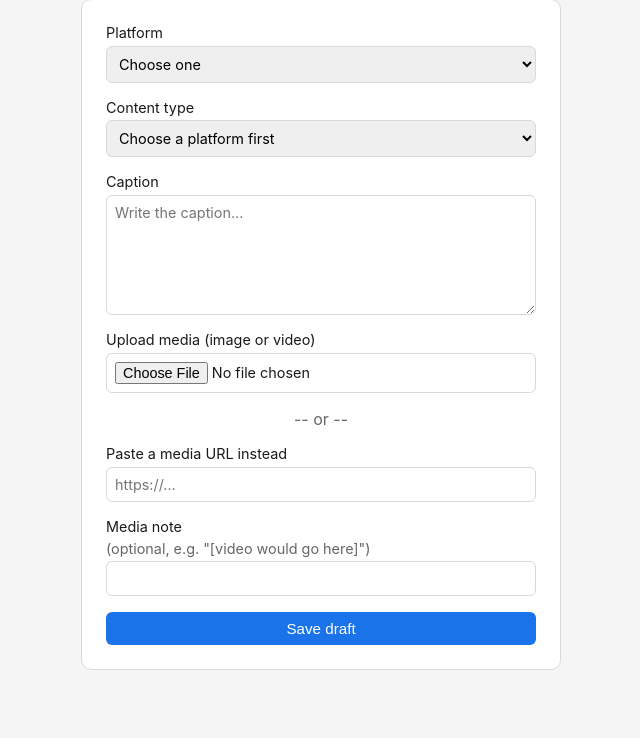
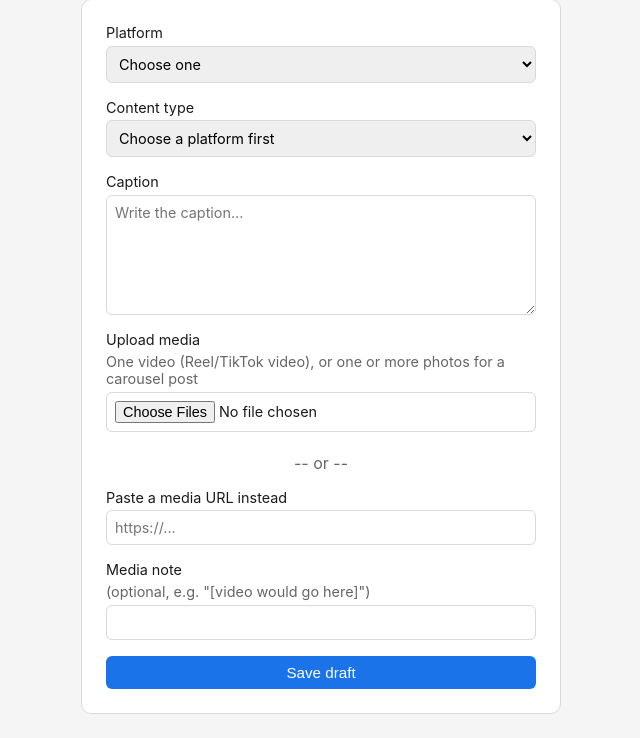
Before and after one commit to milandikker/mills-os-crm, a Flask app: template meleh-studio-social/content_agent/templates/new.html in a window 1280 px wide. Shown: the part 131-869 px from the top of the page, without its empty margins (33-673 px from the left). Before the commit the page ends 801 px from the top, so only its background shows below. Run offline with Flask 3, Linux system fonts and the light colour scheme; the template is opened without the code that fills it, so the values that code supplies are empty; parts of the project's set-up code (start-up, migrations or seed data) failed here and were passed over.

Commit message:
Add multi-photo carousel support; fix TikTok photo posts; faster Telegram polling
TikTok, Instagram, and Facebook all support photo carousels, not just
Instagram -- the dashboard's TikTok option was wrongly video-only.

Replaces content_queue.media_url (single value) with media_urls TEXT[]
(migrations/004_media_urls_array.sql). 'static' content type now means
one or more photos (a carousel when >1); 'reel'/'tiktok_video' remain
exactly one video file, enforced in content_agent's upload handler.

Dashboard: file input now accepts multiple images, shows a file-count
hint, and disables+relabels the submit button on click ('Saving...')
so a slow upload over the SSH tunnel doesn't look frozen and invite a
double-click (which is what created duplicate drafts earlier).

Telegram bot: a carousel sends as a real Telegram album via
send_media_group, followed by a separate message carrying the caption
+ Posted/Reject buttons -- Telegram's media-group API has no
reply_markup support at all, so the buttons can't live on the album
itself. That follow-up message's ID is what gets tracked/edited.
Poll interval default dropped 60s -> 15s for faster notification.

Verified locally end-to-end: all 4 migrations apply cleanly in
sequence on a fresh DB; TikTok/Instagram/Facebook carousel uploads
(3 photos) store correctly as an array with collision-safe filenames;
submitting >1 file for a Reel/TikTok-video is rejected without
creating a row; the Telegram bot's carousel path sends a 3-item album
via send_media_group and a separate buttons-bearing message, and
correctly tracks that message's ID (not the album's); Poster Agent's
stub publisher correctly logs a multi-URL Facebook post.

```diff
--- a/meleh-studio-social/content_agent/app.py
+++ b/meleh-studio-social/content_agent/app.py
@@ -30,16 +30,22 @@ load_dotenv()
 
 UPLOAD_DIR = os.environ.get("CONTENT_STUDIO_UPLOAD_DIR", "/app/uploads")
 ALLOWED_EXTENSIONS = {"png", "jpg", "jpeg", "gif", "webp", "mp4", "mov"}
+MAX_CAROUSEL_IMAGES = 10
 
 os.makedirs(UPLOAD_DIR, exist_ok=True)
 
 app = Flask(__name__)
 app.secret_key = os.environ["CONTENT_STUDIO_SECRET_KEY"]
 
+# 'reel'/'tiktok_video' -- exactly one video file.
+# 'static' -- one or more photos: a single photo, or a carousel when >1
+# (all three platforms support photo carousels, not just Instagram).
+VIDEO_CONTENT_TYPES = {"reel", "tiktok_video"}
+
 PLATFORM_CONTENT_TYPES = {
     "instagram": ["reel", "static"],
     "facebook": ["reel", "static"],
-    "tiktok": ["tiktok_video"],
+    "tiktok": ["tiktok_video", "static"],
 }
 
 
@@ -111,25 +117,36 @@ def new_item():
         flash("Caption is required.")
         return redirect(url_for("new_item"))
 
-    media_url = pasted_url or None
-    upload = request.files.get("media_file")
-    if upload and upload.filename:
+    uploads = [f for f in request.files.getlist("media_file") if f and f.filename]
+
+    if content_type in VIDEO_CONTENT_TYPES and len(uploads) > 1:
+        flash("Reels/TikTok videos take a single video file, not multiple.")
+        return redirect(url_for("new_item"))
+    if content_type == "static" and len(uploads) > MAX_CAROUSEL_IMAGES:
+        flash(f"Max {MAX_CAROUSEL_IMAGES} photos per carousel.")
+        return redirect(url_for("new_item"))
+
+    media_urls = []
+    for i, upload in enumerate(uploads):
         if not allowed_file(upload.filename):
             flash("Unsupported file type. Use an image (png/jpg/gif/webp) or video (mp4/mov).")
             return redirect(url_for("new_item"))
         safe_name = secure_filename(upload.filename)
-        stored_name = f"{int(time.time())}_{safe_name}"
+        stored_name = f"{int(time.time())}_{i}_{safe_name}"
         upload.save(os.path.join(UPLOAD_DIR, stored_name))
-        media_url = f"/media/{stored_name}"
+        media_urls.append(f"/media/{stored_name}")
+
+    if pasted_url:
+        media_urls.append(pasted_url)
 
     with get_connection() as conn, conn.cursor() as cur:
         cur.execute(
             """
             INSERT INTO content_queue
-                (platform, content_type, media_url, media_note, caption, status, review_deadline)
+                (platform, content_type, media_urls, media_note, caption, status, review_deadline)
             VALUES (%s, %s, %s, %s, %s, 'pending', now() + interval '4 hours')
             """,
-            (platform, content_type, media_url, media_note, caption),
+            (platform, content_type, media_urls, media_note, caption),
         )
         conn.commit()
 
--- a/meleh-studio-social/content_agent/static/style.css
+++ b/meleh-studio-social/content_agent/static/style.css
@@ -96,6 +96,16 @@ header a { text-decoration: none; color: inherit; }
   object-fit: cover;
 }
 
+.media-gallery.carousel {
+  display: flex;
+  gap: 0.4rem;
+  overflow-x: auto;
+}
+.media-gallery.carousel img, .media-gallery.carousel video {
+  width: 160px;
+  flex: 0 0 auto;
+}
+
 .media-link a { word-break: break-all; }
 .media-note { font-style: italic; color: var(--text-muted); font-size: 0.9rem; }
 
--- a/meleh-studio-social/content_agent/templates/new.html
+++ b/meleh-studio-social/content_agent/templates/new.html
@@ -25,8 +25,10 @@
   </label>
 
   <label>
-    Upload media (image or video)
-    <input type="file" name="media_file" accept="image/*,video/mp4,video/quicktime">
+    Upload media
+    <span class="hint" id="media-hint">One video (Reel/TikTok video), or one or more photos for a carousel post</span>
+    <input type="file" name="media_file" id="media_file" accept="image/*,video/mp4,video/quicktime" multiple>
+    <span class="hint" id="file-count"></span>
   </label>
 
   <p class="or-divider">-- or --</p>
@@ -41,13 +43,15 @@
     <input type="text" name="media_note">
   </label>
 
-  <button type="submit" class="button">Save draft</button>
+  <button type="submit" class="button" id="save-btn">Save draft</button>
 </form>
 
 <script>
 var contentTypesByPlatform = {{ platform_content_types | tojson }};
 var platformSelect = document.getElementById("platform");
 var contentTypeSelect = document.getElementById("content_type");
+var mediaFileInput = document.getElementById("media_file");
+var fileCountLabel = document.getElementById("file-count");
 
 platformSelect.addEventListener("change", function () {
   var options = contentTypesByPlatform[platformSelect.value] || [];
@@ -59,5 +63,22 @@ platformSelect.addEventListener("change", function () {
     contentTypeSelect.appendChild(opt);
   });
 });
+
+mediaFileInput.addEventListener("change", function () {
+  var n = mediaFileInput.files.length;
+  if (n === 0) {
+    fileCountLabel.textContent = "";
+  } else if (n === 1) {
+    fileCountLabel.textContent = "1 file selected";
+  } else {
+    fileCountLabel.textContent = n + " files selected (carousel)";
+  }
+});
+
+document.querySelector(".new-form").addEventListener("submit", function () {
+  var btn = document.getElementById("save-btn");
+  btn.disabled = true;
+  btn.textContent = "Saving... (can take a while over the tunnel for large files)";
+});
 </script>
 {% endblock %}
--- a/meleh-studio-social/poster_agent/publishers/meta.py
+++ b/meleh-studio-social/poster_agent/publishers/meta.py
@@ -25,7 +25,7 @@ def publish(row):
     Returns a small result dict -- real version will return the Graph
     API's published media ID here instead of None.
     """
-    media_description = row["media_url"] or row["media_note"]
+    media_description = row["media_urls"] or row["media_note"]
     print(
         f"[meta stub] Would publish {row['content_type']} to {row['platform'].capitalize()} | "
         f"media={media_description!r} | caption={row['caption'][:60]!r}..."
--- a/meleh-studio-social/poster_agent/publishers/tiktok.py
+++ b/meleh-studio-social/poster_agent/publishers/tiktok.py
@@ -21,7 +21,7 @@ def publish(row):
     Returns a small result dict -- real version will return TikTok's
     published post ID here instead of None.
     """
-    media_description = row["media_url"] or row["media_note"]
+    media_description = row["media_urls"] or row["media_note"]
     print(
         f"[tiktok stub] Would publish {row['content_type']} to TikTok | "
         f"media={media_description!r} | caption={row['caption'][:60]!r}..."
```
Also changed, not shown: meleh-studio-social/content_agent/templates/index.html (+16 -9 lines), meleh-studio-social/telegram_bot/main.py (+30 -8 lines), meleh-studio-social/migrations/004_media_urls_array.sql (added), 1 other file.
